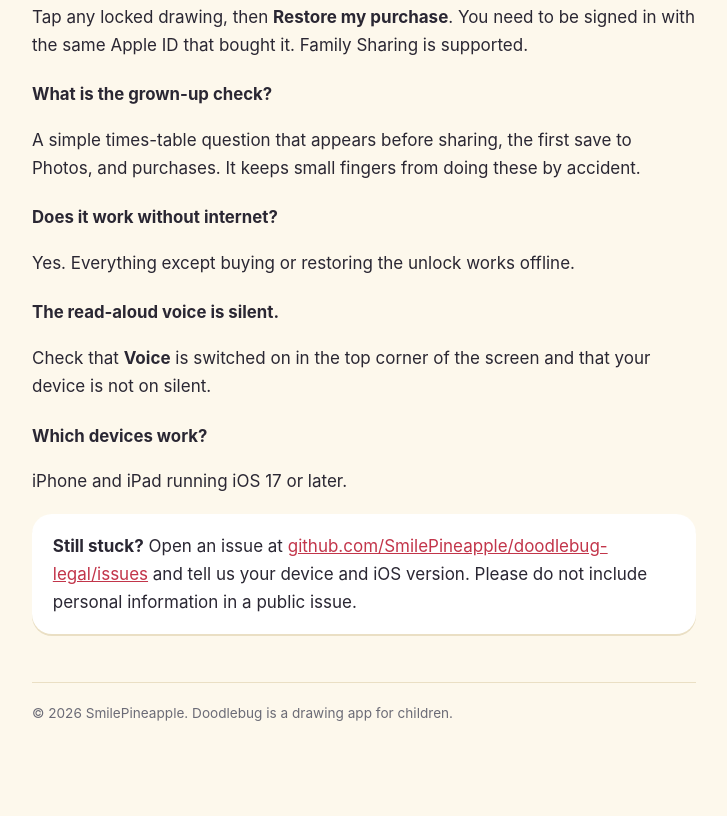
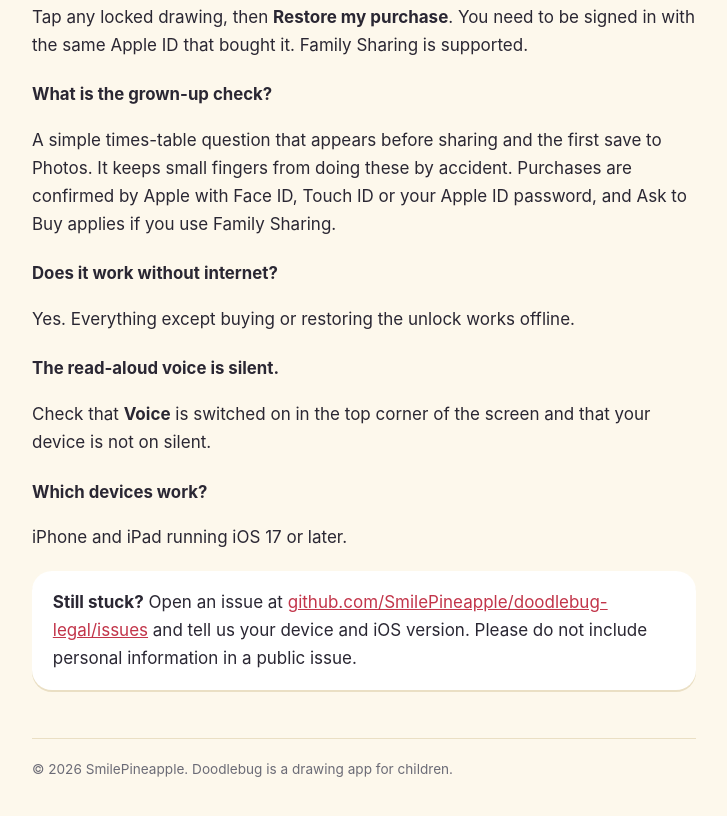
Before and after one commit to SmilePineapple/doodlebug-legal, a plain HTML site: page support.html in a window 1280 px wide. Shown: the part 835-1651 px from the top of the page, without its empty margins (276-1003 px from the left). Drawn offline with Linux system fonts and the light colour scheme.

Commit message:
Purchases no longer behind the grown-up check

```diff
--- a/support.html
+++ b/support.html
@@ -9,7 +9,7 @@
 <h3>Where are my finished drawings?</h3><p>In <strong>My Drawings</strong>, on the home screen. They are stored on your device only. From there a grown-up can save a picture to Photos, share it or print it.</p>
 <h3>Why are some drawings locked?</h3><p>A selection of drawings is free. A one-time purchase unlocks the rest. There is no subscription.</p>
 <h3>How do I restore my purchase?</h3><p>Tap any locked drawing, then <strong>Restore my purchase</strong>. You need to be signed in with the same Apple ID that bought it. Family Sharing is supported.</p>
-<h3>What is the grown-up check?</h3><p>A simple times-table question that appears before sharing, the first save to Photos, and purchases. It keeps small fingers from doing these by accident.</p>
+<h3>What is the grown-up check?</h3><p>A simple times-table question that appears before sharing and the first save to Photos. It keeps small fingers from doing these by accident. Purchases are confirmed by Apple with Face ID, Touch ID or your Apple ID password, and Ask to Buy applies if you use Family Sharing.</p>
 <h3>Does it work without internet?</h3><p>Yes. Everything except buying or restoring the unlock works offline.</p>
 <h3>The read-aloud voice is silent.</h3><p>Check that <strong>Voice</strong> is switched on in the top corner of the screen and that your device is not on silent.</p>
 <h3>Which devices work?</h3><p>iPhone and iPad running iOS 17 or later.</p>
```
Also changed, not shown: privacy.html (+1 -1 lines).
